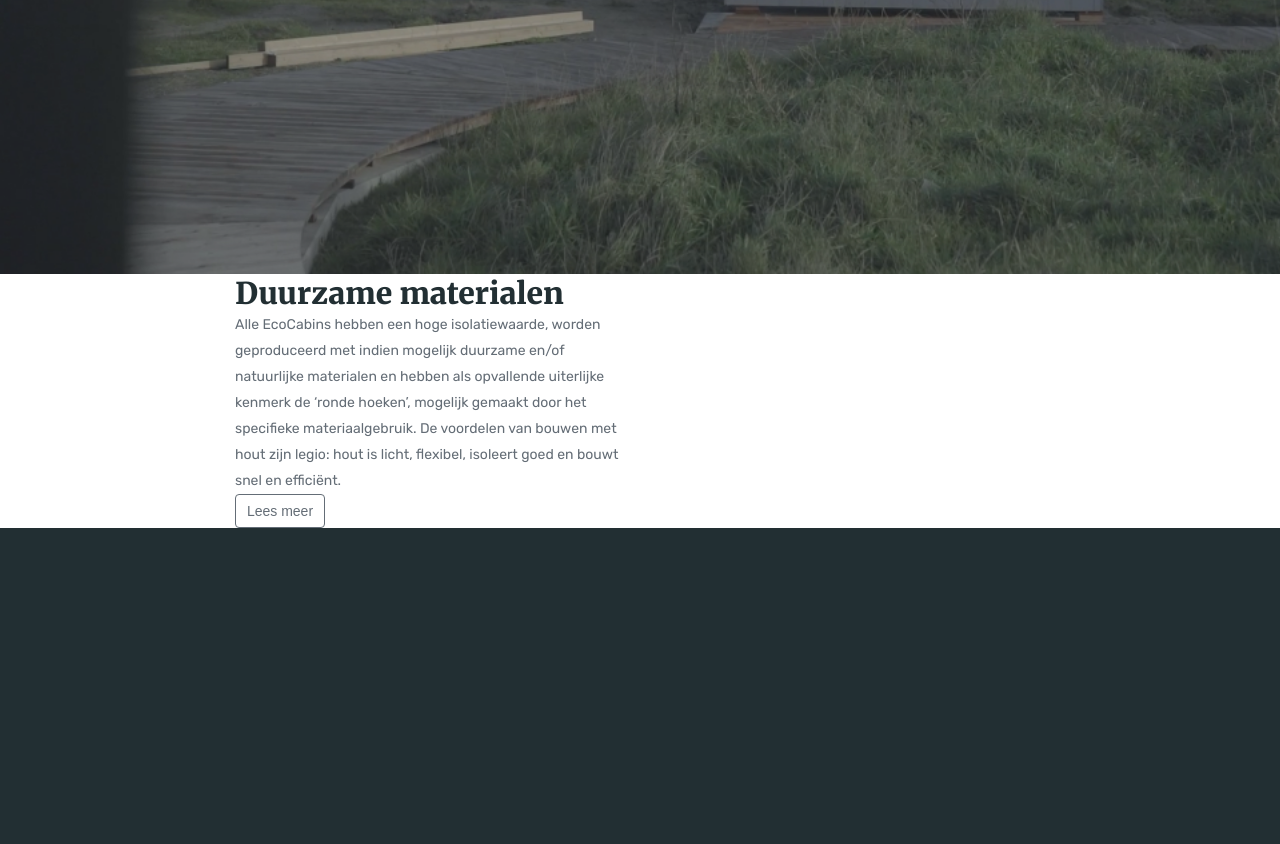
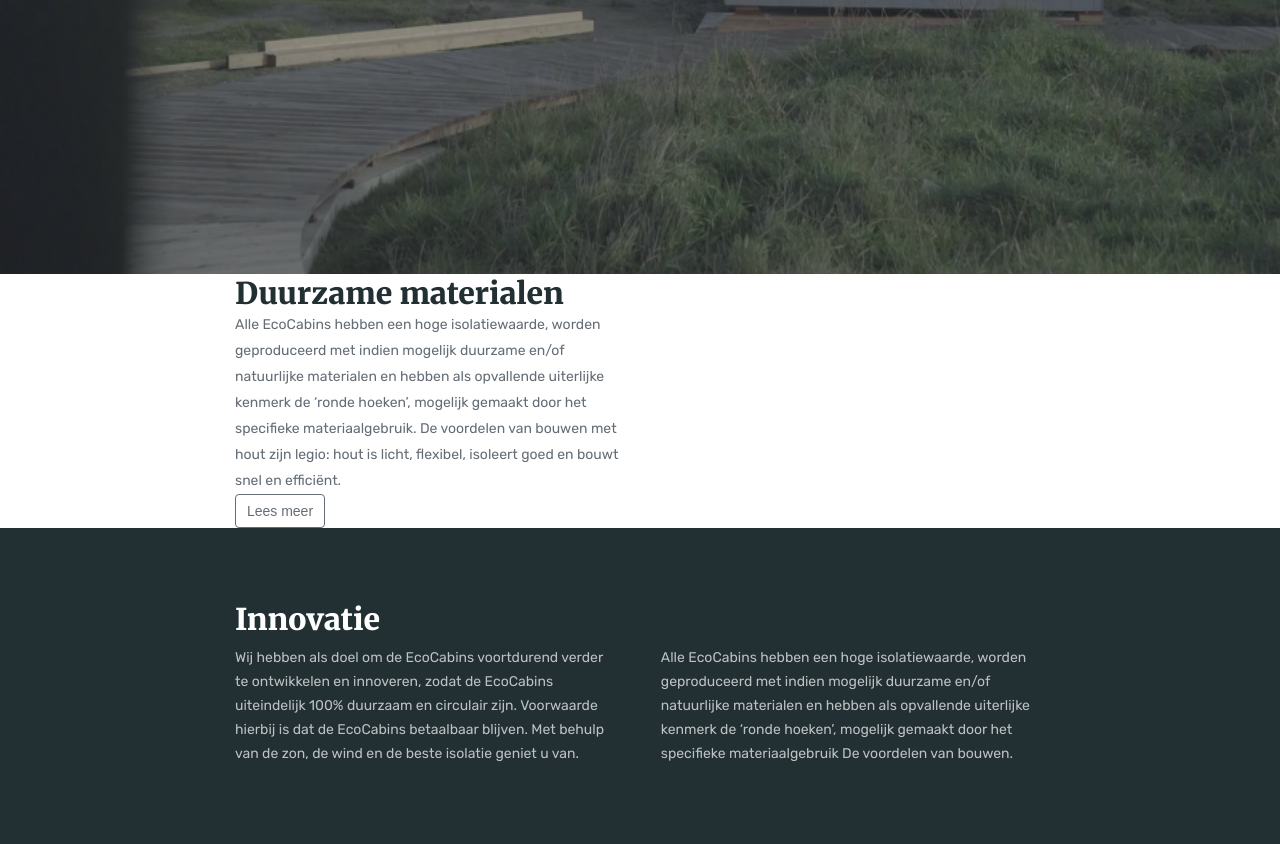
Before and after one commit to Backa228/EcoCabins, a plain HTML site: page ecoCabins/index.html in a window 1280 px wide. Shown: the part 526-1370 px from the top of the page. Before the commit the page ends 1054 px from the top, so only its background shows below. Drawn offline with nearby package versions, Linux system fonts and the light colour scheme.

```diff
--- a/ecoCabins/index.html
+++ b/ecoCabins/index.html
@@ -76,6 +76,20 @@
                     </div>
                 </div>
             </section>
+            <section class="page__inovate inovate">
+                <div class="inovate__container">
+                    <h2 class="inovate__title title">Innovatie</h2>
+                    <div class="inovate__text">
+                        <p>Wij hebben als doel om de EcoCabins voortdurend verder te ontwikkelen en innoveren, zodat de EcoCabins
+                            uiteindelijk 100%
+                            duurzaam en circulair zijn. Voorwaarde hierbij is dat de EcoCabins betaalbaar blijven. Met behulp van de zon, de
+                            wind en de beste isolatie geniet u van.</p>
+                        <p>Alle EcoCabins hebben een hoge isolatiewaarde, worden geproduceerd met indien mogelijk duurzame en/of natuurlijke
+                            materialen en hebben als opvallende uiterlijke kenmerk de ‘ronde hoeken’, mogelijk gemaakt door het specifieke
+                            materiaalgebruik De voordelen van bouwen.</p>
+                    </div>
+                </div>
+            </section>
         </main>
         <footer class="footer">
 
--- a/ecoCabins/styles/style.css
+++ b/ecoCabins/styles/style.css
@@ -105,7 +105,7 @@ header.hidden {
     top: calc(-105 / 16 * 1rem);
 }
 
-.header__dark{
+.header.dark{
     background-color: var(--Color-Dark-green);
 }
 
@@ -258,7 +258,7 @@ header.hidden {
 }
 
 @media (max-width: 1000px) {
-    [class*="__container"]]{
+    [class*="__container"]{
         padding: 0 20px;
     }
 }
@@ -384,3 +384,26 @@ header.hidden {
     width: 100%;
 
 }
+
+.inovate {
+    background-color: var(--Color-Dark-green);
+    padding: 72px 0 78px 0;
+}
+
+.inovate__title{
+    margin-bottom: 8px;
+}
+
+.inovate__text {
+    display: flex;
+    gap: 43px;
+    justify-content: space-between;
+}
+
+.inovate__text p{
+    color: var(--Greys-White, #FFF);
+    font-size: 14px;
+    font-weight: 400;
+    opacity: 0.7;
+    line-height: 24px;
+}
```
